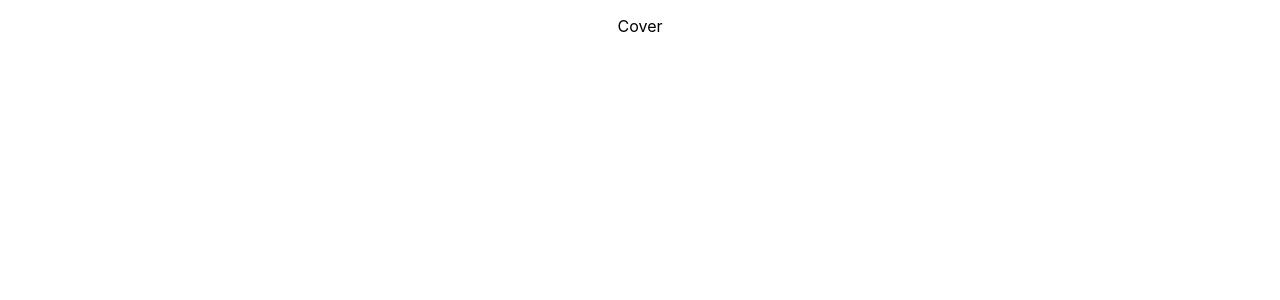
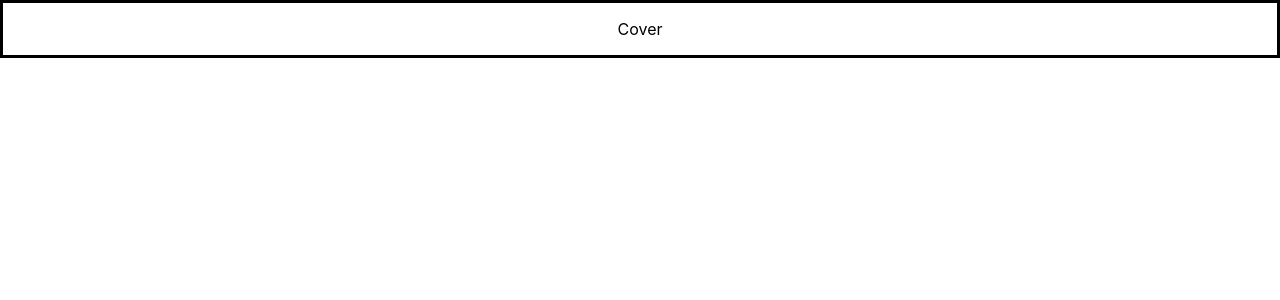
Before and after one commit to LideDevelops/Memorie, a React (Create React App) app in the folder client/: page / in a window 1280 px wide. Shown: the top 300 px of the page. Built offline with nearby package versions, Linux system fonts and the light colour scheme.

Commit message:
Chore: got JSS running

```diff
--- a/client/package.json
+++ b/client/package.json
@@ -12,6 +12,7 @@
     "@types/react-dom": "^18.0.6",
     "react": "^18.2.0",
     "react-dom": "^18.2.0",
+    "react-jss": "^10.9.0",
     "react-scripts": "5.0.1",
     "typescript": "^4.7.4",
     "web-vitals": "^2.1.4"
--- a/client/src/features/memorie-game/card/memorie-card.css
+++ /dev/null
@@ -1,3 +0,0 @@
-.memorie-card {
-    border: 2px black;
-}
--- a/client/src/features/memorie-game/card/memorie-card.tsx
+++ b/client/src/features/memorie-game/card/memorie-card.tsx
@@ -1,32 +1,28 @@
 import React, { useState } from 'react';
-import './memorie-card.css'
+import {createUseStyles} from 'react-jss'
 
-const styles = {
+const useStyles = createUseStyles({
     memorieCard: {
         borderStyle: "solid",
         boderWidth: "1px"
     }
-  }
+  });
 
 type MemorieCardProps = {
     id: string;
     text: string;
 };
 
-type MemorieCardState = {
-    flipped: boolean; //if true, show image of card
-}
-
 const MemorieCard = (props: MemorieCardProps) => {
     const [flipped, setFlipped] = useState(false);
+    const classes = useStyles();
     return (
         <>
-            <div onClick={() => setFlipped(!flipped)} data-testid={`memorie-card-${props.id}`}>
+            <div onClick={() => setFlipped(!flipped)} className={classes.memorieCard} data-testid={`memorie-card-${props.id}`}>
                 <p>{flipped ? props.text : 'Cover'}</p>
             </div>
         </>
     )
-
 }
 
 
--- a/package.json
+++ /dev/null
@@ -1,5 +0,0 @@
-{
-  "dependencies": {
-    "jss": "^10.9.0"
-  }
-}
```
Also changed, not shown: 2 other files (tests, documents, lock files or other folders).
